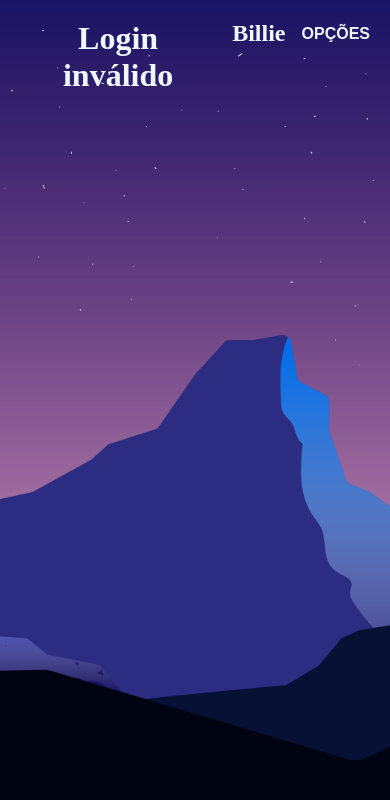
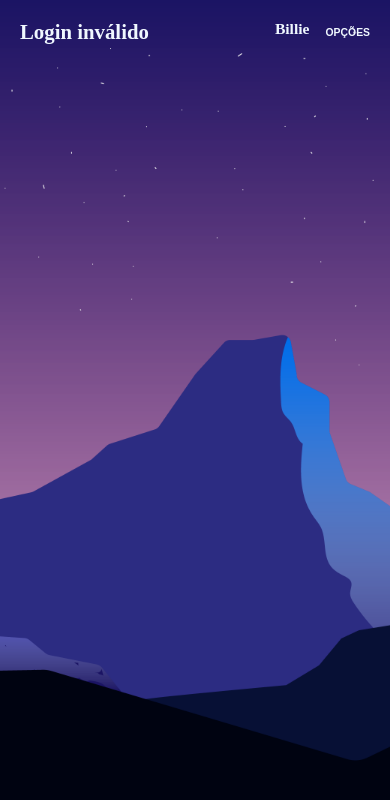
Before and after one commit to Baltazar-Dostatny/Sistema-Autentica-Login, a website: page publico/pages/login/index.html in a window 390 px wide. Drawn offline with Linux system fonts and the light colour scheme; files that its build step writes are made by us from their sources; no server answers.

Commit message:
Login Update

```diff
--- a/publico/pages/login/style.css
+++ b/publico/pages/login/style.css
@@ -69,3 +69,40 @@ main {
     align-items: center;
     font-size: 2.5em;
 }
+
+@media screen and (max-width: 650px) {
+    header {
+        font-size: 2em;
+    }
+
+    main {
+        font-size: 2em;
+    }
+}
+
+@media screen and (max-width: 550px) {
+    header ul {
+        flex-direction: column;
+        align-items: end;
+    }
+}
+
+@media screen and (max-width: 500px) {
+    header {
+        font-size: 1.5em;
+    }
+
+    main {
+        font-size: 1.5em;
+    }
+}
+
+@media screen and (max-width: 400px) {
+    header {
+        font-size: 1.3em;
+    }
+
+    main {
+        font-size: 1.3em;
+    }
+}
```
